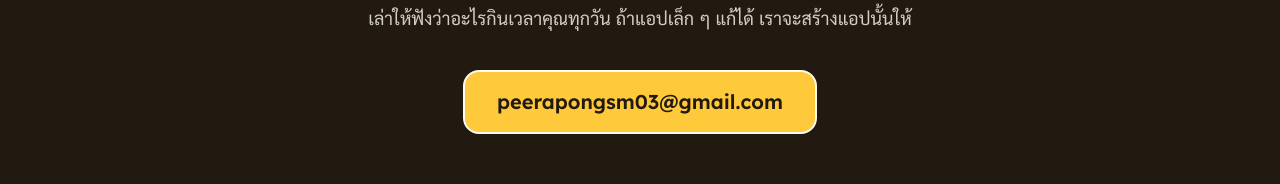
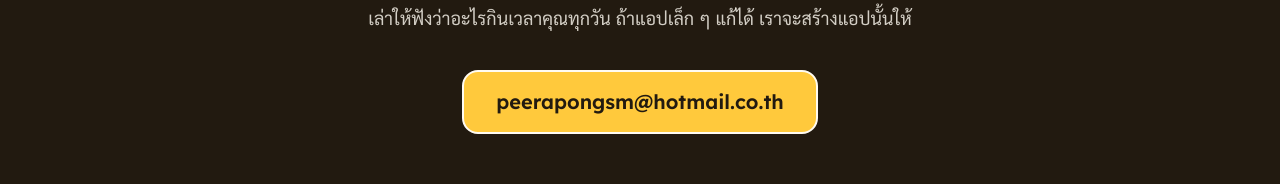
Before and after one commit to peerapongsm/duckduckdev, a Next.js app: page / in a window 1280 px wide. Shown: the part 3706-3890 px from the top of the page. Built offline with nearby package versions, Linux system fonts and the light colour scheme.

Commit message:
Update page.tsx email

```diff
--- a/app/page.tsx
+++ b/app/page.tsx
@@ -3,7 +3,7 @@
 import Image from "next/image";
 import { useEffect, useState } from "react";
 
-const EMAIL = "peerapongsm03@gmail.com";
+const EMAIL = "peerapongsm@hotmail.co.th";
 
 // next/image does not prepend basePath when images.unoptimized is set
 const BASE_PATH = process.env.NODE_ENV === "production" ? "/duckduckdev" : "";
```
